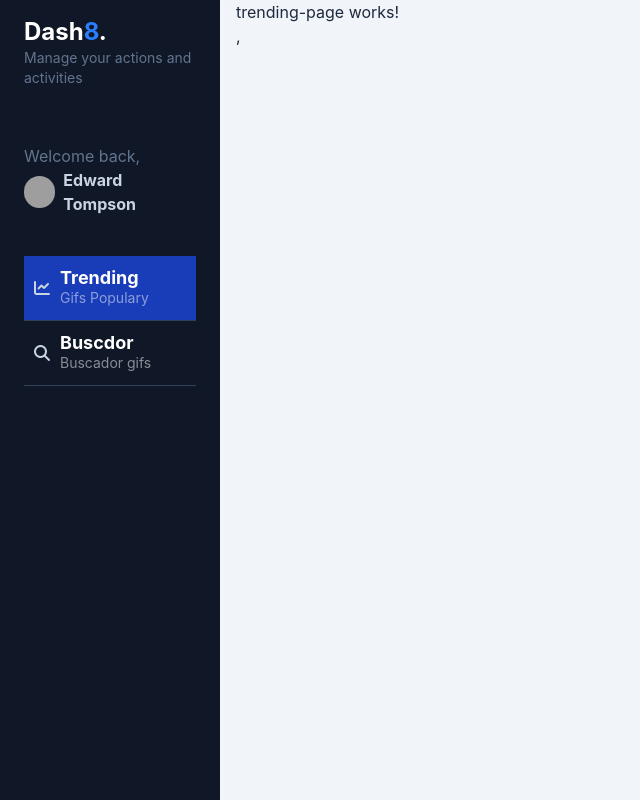
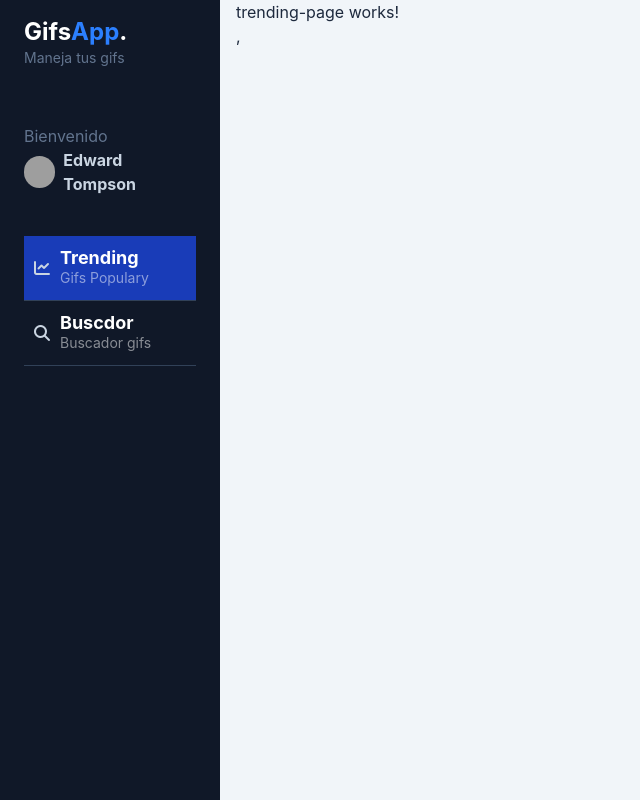
Before and after one commit to lunaandress/gifs-app, an Angular app: page /dashboard/trending in a window 1280 px wide. Shown: the whole page, without its empty margins (0-640 px from the left). Built offline with nearby package versions, Linux system fonts and the light colour scheme; grey boxes are pictures that could not be loaded.

Commit message:
feature/environments-pathAlias

```diff
--- a/angular.json
+++ b/angular.json
@@ -24,9 +24,7 @@
                 "input": "public"
               }
             ],
-            "styles": [
-              "src/styles.css"
-            ]
+            "styles": ["src/styles.css"]
           },
           "configurations": {
             "production": {
@@ -47,7 +45,13 @@
             "development": {
               "optimization": false,
               "extractLicenses": false,
-              "sourceMap": true
+              "sourceMap": true,
+              "fileReplacements": [
+                {
+                  "replace": "src/environments/environment.ts",
+                  "with": "src/environments/environment.development.ts"
+                }
+              ]
             }
           },
           "defaultConfiguration": "production"
--- a/src/app/gifs/components/gifs-side-menu/gifs-side-menu-header/gifs-side-menu-header.html
+++ b/src/app/gifs/components/gifs-side-menu/gifs-side-menu-header/gifs-side-menu-header.html
@@ -1,9 +1,9 @@
         <div id="logo" class="my-4 px-6">
-            <h1 class="text-lg md:text-2xl font-bold text-white">Dash<span class="text-blue-500">8</span>.</h1>
-            <p class="text-slate-500 text-sm">Manage your actions and activities</p>
+            <h1 class="text-lg md:text-2xl font-bold text-white">{{envs.companyName}}<span class="text-blue-500">{{envs.companyName2}}</span>.</h1>
+            <p class="text-slate-500 text-sm">{{envs.companySlogan}}</p>
             </div>
             <div id="profile" class="px-6 py-10">
-            <p class="text-slate-500">Welcome back,</p>
+            <p class="text-slate-500">Bienvenido</p>
             <a href="#" class="inline-flex space-x-2 items-center">
                 <span>
                     <img class="rounded-full w-8 h-8" src="https://images.unsplash.com/photo-1542909168-82c3e7fdca5c?ixlib=rb-4.0.3&ixid=MnwxMjA3fDB8MHxwaG90by1wYWdlfHx8fGVufDB8fHx8&auto=format&fit=crop&w=128&q=80" alt="">
--- a/src/app/gifs/components/gifs-side-menu/gifs-side-menu-header/gifs-side-menu-header.ts
+++ b/src/app/gifs/components/gifs-side-menu/gifs-side-menu-header/gifs-side-menu-header.ts
@@ -1,4 +1,5 @@
 import { Component } from '@angular/core';
+import { environment } from '@environments/environment';
 
 @Component({
   selector: 'app-gifs-side-menu-header',
@@ -8,4 +9,5 @@
 })
 export class GifsSideMenuHeaderComponent {
 
+  envs= environment;
 }
--- /dev/null
+++ b/src/environments/environment.development.ts
@@ -0,0 +1,13 @@
+export const environment = {
+  productions:true,
+  companyName:"Gifs",
+  companyName2:"App",
+  companySlogan:"Maneja tus gifs"
+
+  //ApiKeys
+
+
+  //URLS
+
+
+};
--- /dev/null
+++ b/src/environments/environment.ts
@@ -0,0 +1,13 @@
+export const environment = {
+  productions:true,
+  companyName:"Gifs",
+  companyName2:"App",
+  companySlogan:"Maneja tus gifs"
+
+  //ApiKeys
+
+
+  //URLS
+
+
+};
```
Also changed, not shown: tsconfig.json (+7 -0 lines).
